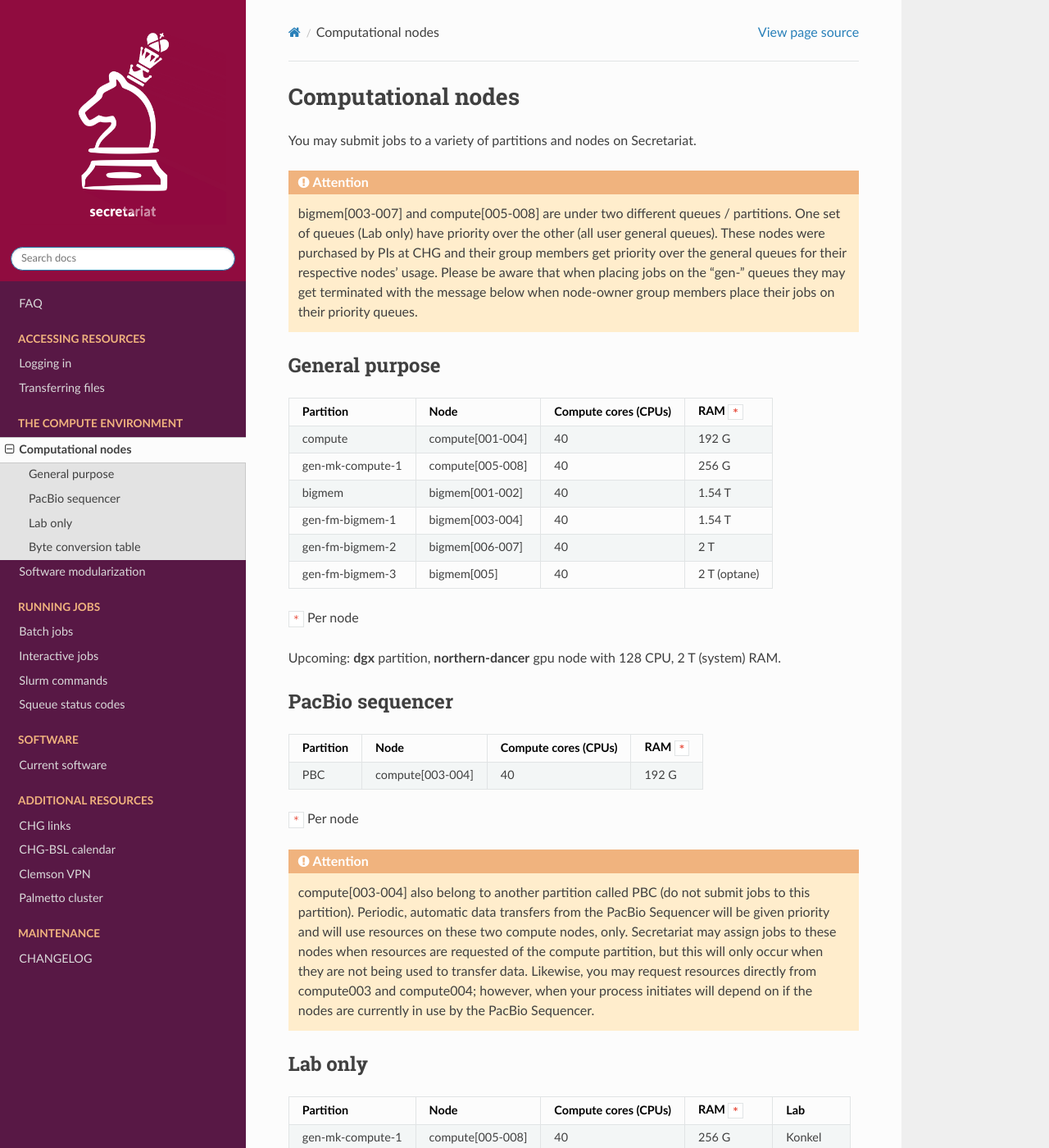
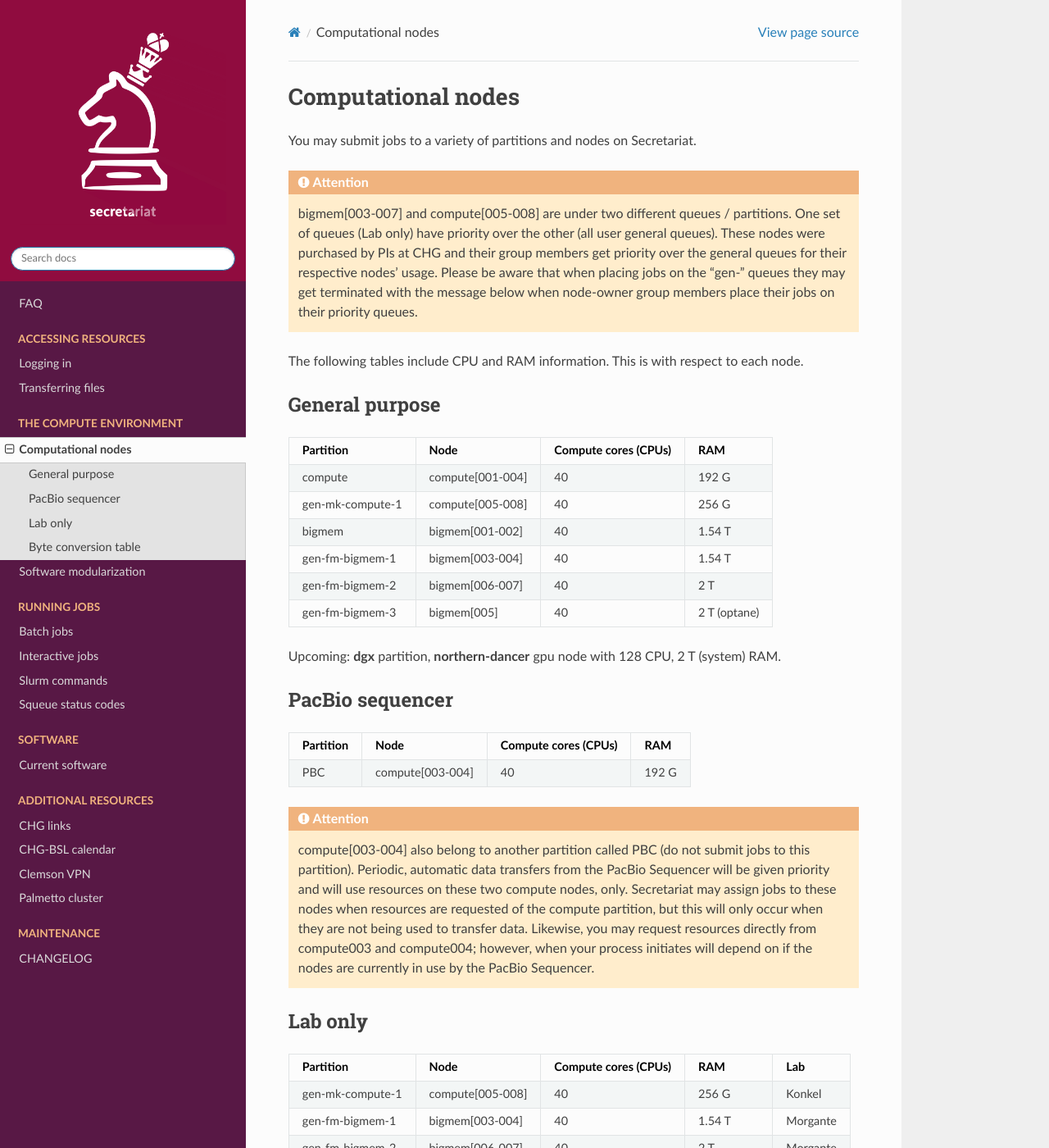
Before and after one commit to amalgamaria/secretariat, a Sphinx documentation site: the page built from docs/compute/nodes.rst, in a window 1280 px wide and 1400 px high. Shown: the whole window at 82% size. Built offline with Sphinx 7.4.7 and the Read the Docs theme 2.0.0, drawn with Linux system fonts in a browser that asks for light colours; pages that are not in the unit, such as notebooks, are missing from menus.

Commit message:
Fix typo -v5

```diff
--- a/docs/compute/nodes.rst
+++ b/docs/compute/nodes.rst
@@ -5,11 +5,13 @@ You may submit jobs to a variety of partitions and nodes on Secretariat.
 
 .. attention:: bigmem[003-007] and compute[005-008] are under two different queues / partitions. One set of queues (Lab only) have priority over the other (all user general queues). These nodes were purchased by PIs at CHG and their group members get priority over the general queues for their respective nodes’ usage. Please be aware that when placing jobs on the “gen-” queues they may get terminated with the message below when node-owner group members place their jobs on their priority queues.
 
+The following tables include CPU and RAM information. This is with respect to each node.
+
 General purpose
 ---------------
 
 +------------------+-----------------------+----------------------+--------------+
-| Partition        | Node                  | Compute cores (CPUs) | RAM ``*``    |
+| Partition        | Node                  | Compute cores (CPUs) | RAM          |
 +==================+=======================+======================+==============+
 | compute          | compute[001-004]      | 40                   | 192 G        |
 +------------------+-----------------------+----------------------+--------------+
@@ -24,20 +26,16 @@ General purpose
 | gen-fm-bigmem-3  | bigmem[005]           | 40                   | 2 T (optane) |
 +------------------+-----------------------+----------------------+--------------+
 
-``*`` Per node
-
 Upcoming: **dgx** partition, **northern-dancer** gpu node with 128 CPU, 2 T (system) RAM.
 
 PacBio sequencer
 ----------------
 
 +------------------+-----------------------+-----------------------+---------------+
-| Partition        | Node                  | Compute cores (CPUs)  | RAM ``*``     |
+| Partition        | Node                  | Compute cores (CPUs)  | RAM           |
 +==================+=======================+=======================+===============+
 | PBC              | compute[003-004]      | 40                    | 192 G         |
 +------------------+-----------------------+-----------------------+---------------+
-
-``*`` Per node
 
 .. attention:: compute[003-004] also belong to another partition called PBC (do not submit jobs to this partition). Periodic, automatic data transfers from the PacBio Sequencer will be given priority and will use resources on these two compute nodes, only. Secretariat may assign jobs to these nodes when resources are requested of the compute partition, but this will only occur when they are not being used to transfer data. Likewise, you may request resources directly from compute003 and compute004; however, when your process initiates will depend on if the nodes are currently in use by the PacBio Sequencer.
 
@@ -45,7 +43,7 @@ Lab only
 --------
 
 +------------------+-----------------------+-----------------------+---------------+----------+
-| Partition        | Node                  | Compute cores (CPUs)  | RAM ``*``     | Lab      |
+| Partition        | Node                  | Compute cores (CPUs)  | RAM           | Lab      |
 +==================+=======================+=======================+===============+==========+
 | gen-mk-compute-1 | compute[005-008]      | 40                    | 256 G         | Konkel   |
 +------------------+-----------------------+-----------------------+---------------+----------+
@@ -55,8 +53,6 @@ Lab only
 +------------------+-----------------------+-----------------------+---------------+----------+
 | gen-fm-bigmem-3  | bigmem[005]           | 40                    | 2 T (optane)  | Morgante |
 +------------------+-----------------------+-----------------------+---------------+----------+
-
-``*`` Per node
 
 __________
 
```
